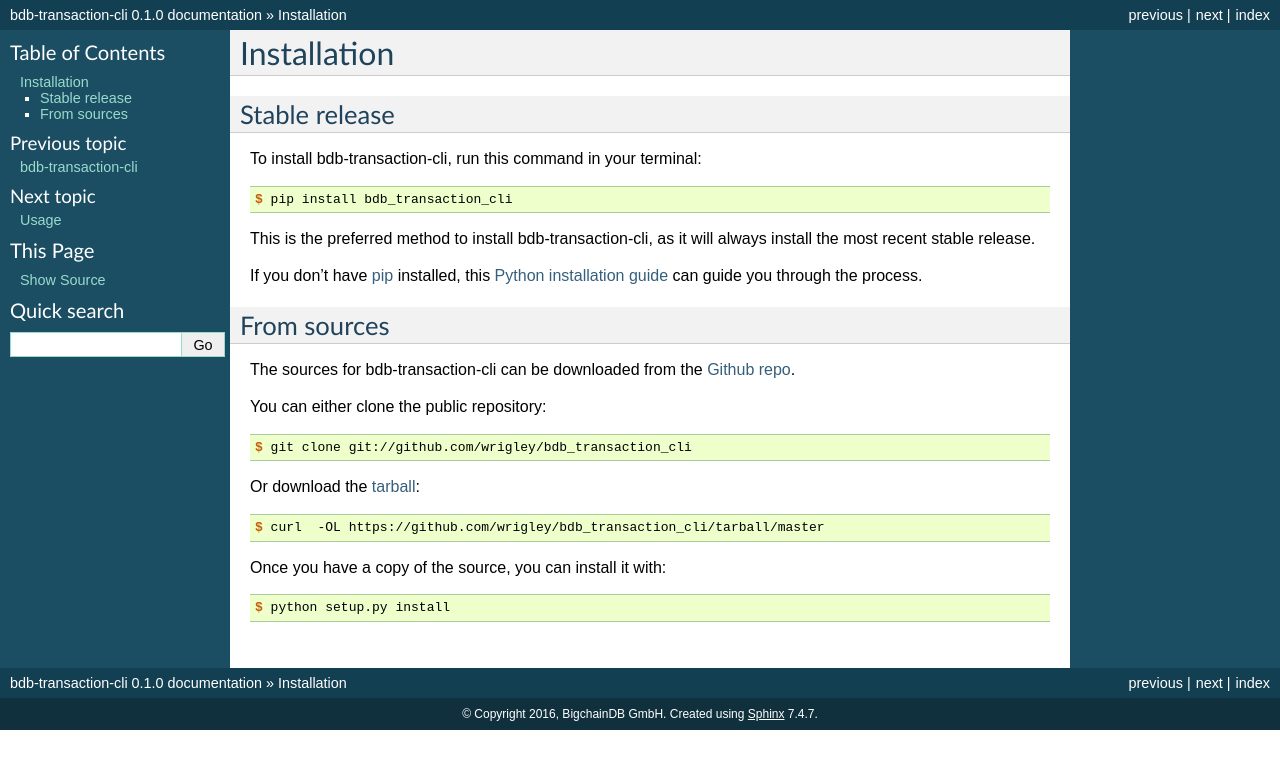
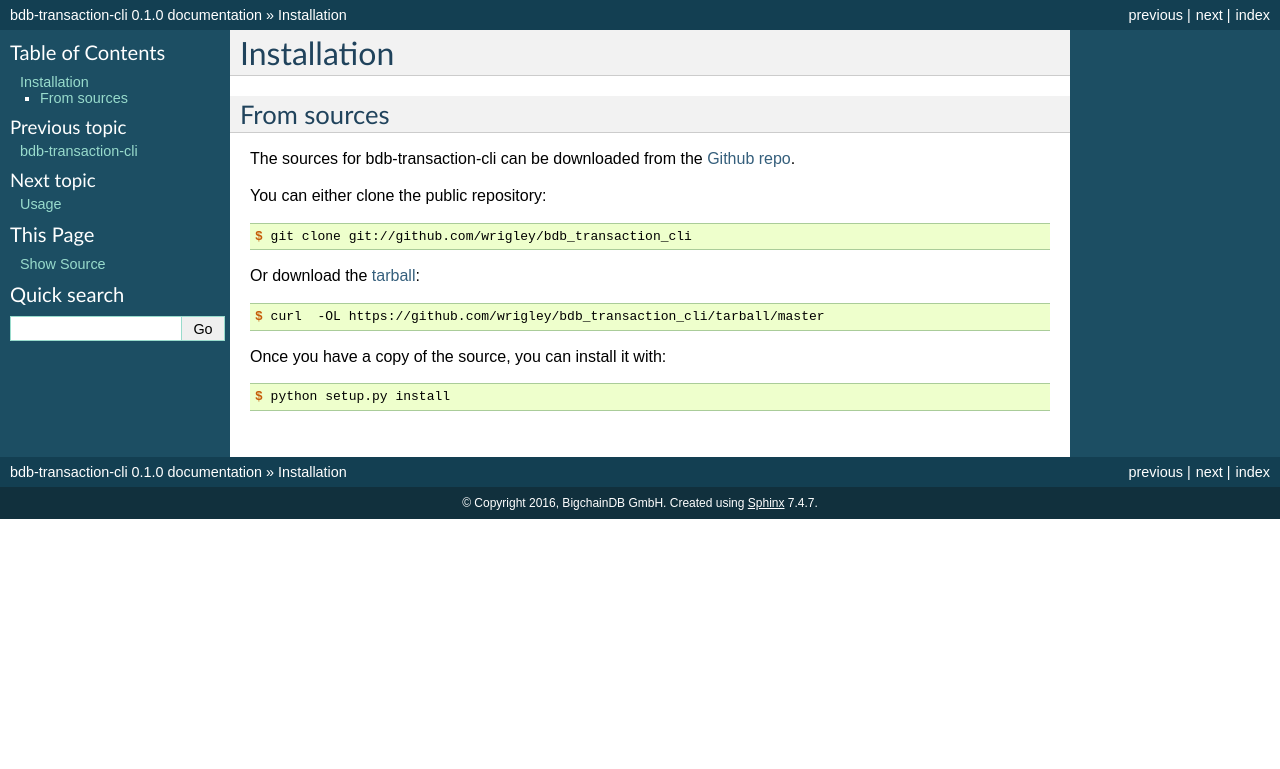
Before and after one commit to bigchaindb/bdb-transaction-cli, a Sphinx documentation site: the page built from docs/installation.rst, in a window 1280 px wide. Shown: the top 769 px of the page. Built offline with Sphinx 7.4.7, drawn with Linux system fonts in a browser that asks for light colours.

Commit message:
remove Stable release installation from docs until it's available on pypi

```diff
--- a/docs/installation.rst
+++ b/docs/installation.rst
@@ -3,24 +3,6 @@
 ============
 Installation
 ============
-
-
-Stable release
---------------
-
-To install bdb-transaction-cli, run this command in your terminal:
-
-.. code-block:: console
-
-    $ pip install bdb_transaction_cli
-
-This is the preferred method to install bdb-transaction-cli, as it will always install the most recent stable release.
-
-If you don't have `pip`_ installed, this `Python installation guide`_ can guide
-you through the process.
-
-.. _pip: https://pip.pypa.io
-.. _Python installation guide: http://docs.python-guide.org/en/latest/starting/installation/
 
 
 From sources
```
